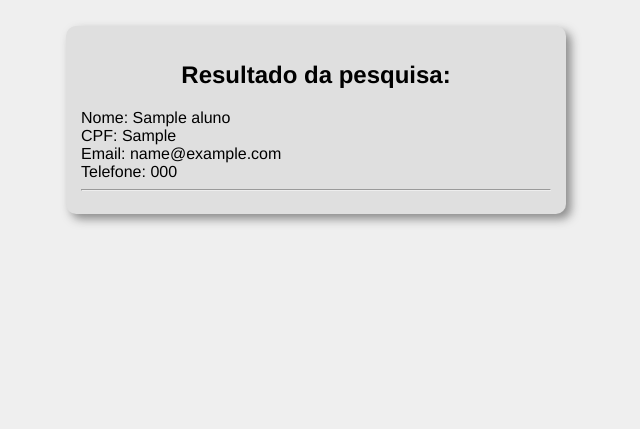
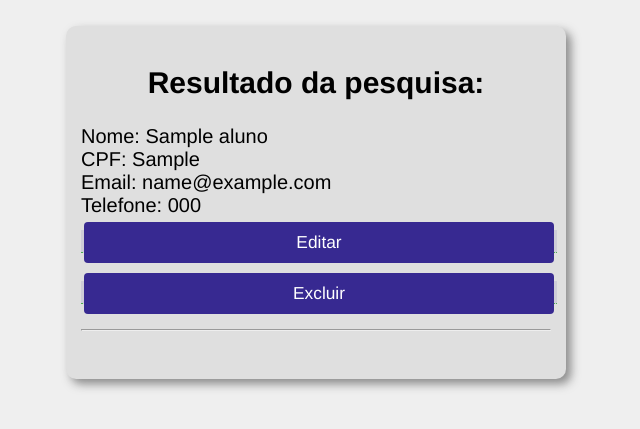
Before and after one commit to BrantLauro/crud-php, a PHP site: page /resultado.php in a window 1280 px wide. Shown: the top 429 px of the page, without its empty margins (324-964 px from the left). Run offline with PHP 8.4, Linux system fonts and the light colour scheme; tables that the repository leaves empty or names only in its code hold one stand-in row (values such as "Sample post"); data that the repository does not hold is empty.

Commit message:
tentativa crud

```diff
--- a/bd.php
+++ b/bd.php
@@ -26,6 +26,29 @@
         if(mysqli_query(conecta(), $sql)) {
             echo "Registro inserido com sucesso!";
         } else {
-            echo "Erro ao inserir";
+            echo "Erro ao inserir!";
         }
     }
+
+    function excluir($id) {
+        $sql = "delete from aluno where id = $id;";
+        if(mysqli_query(conecta(), $sql)) {
+            return 1;
+        } else {
+            return 0;
+        }
+    }
+
+    function editar($id, $nome, $email, $telefone, $cpf) {
+        $sql = "update pessoas set
+        nome='$nome',
+        email='$email',
+        telefone='$telefone',
+        cpf='$cpf'
+        where idpessoa='$id';";
+        if(mysqli_query(conecta(), $sql)) {
+            echo "Editado com sucesso!";
+        } else {
+            echo "Erro ao editar!";
+        }
+    }
--- a/resultado.php
+++ b/resultado.php
@@ -5,23 +5,45 @@
     <meta name="viewport" content="width=device-width, initial-scale=1.0">
     <link rel="stylesheet" href="style.css">
     <title>Resultado da busca</title>
+    <style>
+        section {
+            font-size: 20px;
+        }
+
+        button {
+            font-size: 13pt;
+        }
+    </style>
 </head>
 <body>
+    <?php include "bd.php"; ?>
     <br>
     <section>
         <h1>Resultado da pesquisa:</h1>
         <?php
-            include "bd.php";
+
             conecta();
-            if($pessoas = pesquisaNome($_POST["nome"])) {
+            if($pessoas =  pesquisaNome($_POST["nome"] ?? "")) {
                 for($i = 0; $i < sizeof($pessoas); $i++) {
                     echo "Nome:  {$pessoas[$i]['nome']}<br>";
                     echo "CPF: {$pessoas[$i]['cpf']}<br>";
-                        echo "Email: {$pessoas[$i]['email']}<br>";
-                        echo "Telefone: {$pessoas[$i]['telefone']}<br>";
-                    echo "<hr>";
+                    echo "Email: {$pessoas[$i]['email']}<br>";
+                    echo "Telefone: {$pessoas[$i]['telefone']}<br>";
+                    echo "<a href='editar.php?{$pessoas[$i]['id']}'><button>Editar</button></a>
+                    <a href='resultado.php?excluir={$pessoas[$i]['id']}'><button>Excluir</button></a>";
+                    echo "<hr><br>";
                 }
             } else {
+                echo "Sem registros!";
+            }
+
+            if(isset($_GET["excluir"])) {
+                $string  = excluir($_GET['excluir']);
+                header("Location: index.php");
+                if($string)
+                    echo "<script>alert('Excluido com sucesso!')</script>";
+                else
+                    echo "<script>alert('Erro ao excluir!')</script>";
 
             }
             fecha();
```
